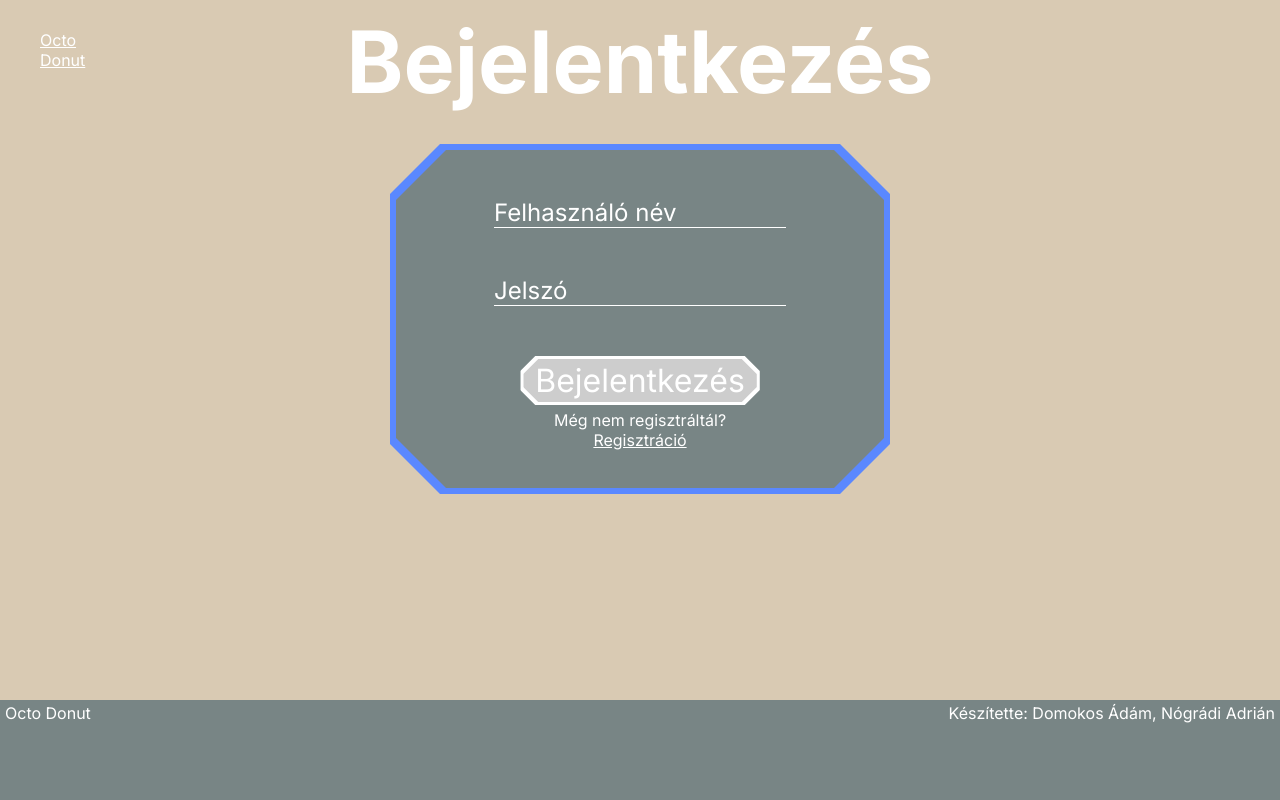
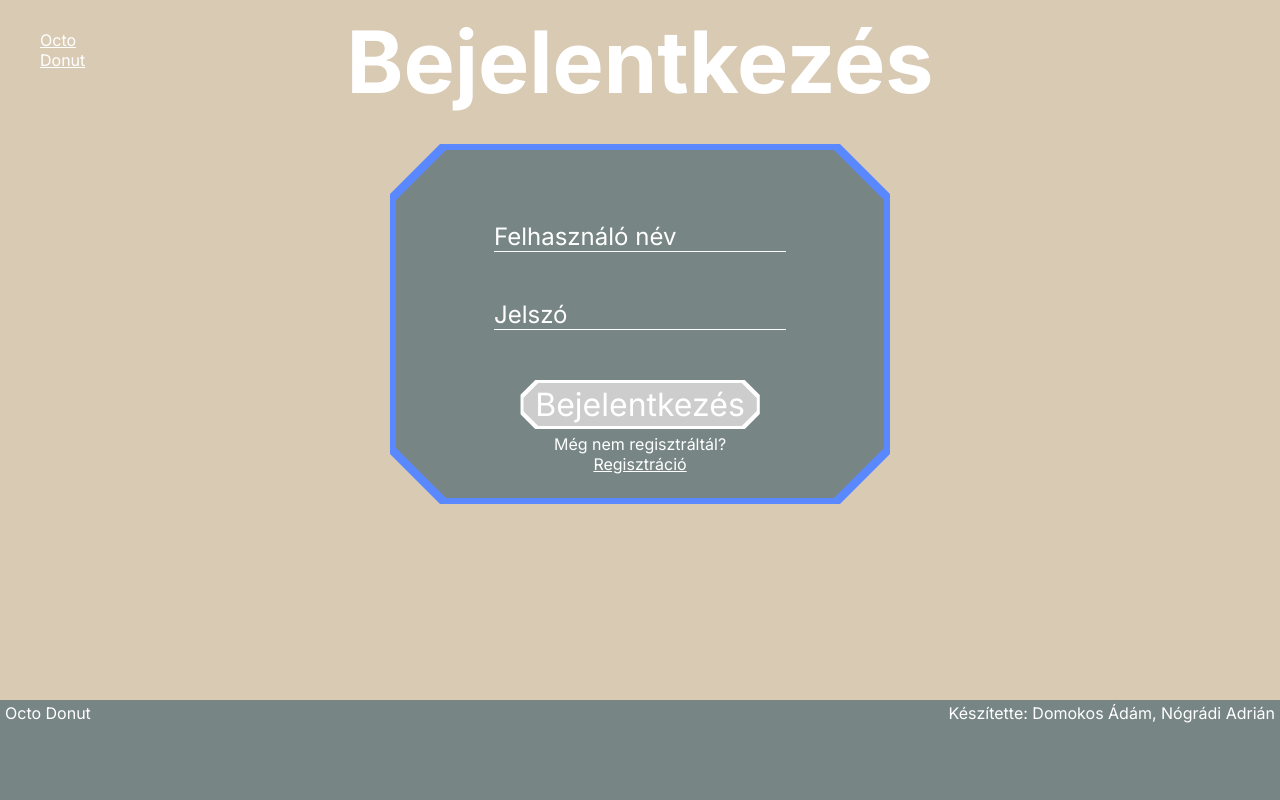
Before and after one commit to DAdam03/WebTervOldal, a PHP site: page /login.html in a window 1280 px wide. Run offline with PHP 8.4, Linux system fonts and the light colour scheme.

Commit message:
Update login.css
javitas

```diff
--- a/login.css
+++ b/login.css
@@ -57,8 +57,9 @@ main {
     --border-size: 6px;
     --border-color: #5A88FF;
 
-    width: min(100%, 500px); height: 350px;
+    width: min(100%, 500px);
     margin: auto;
+    padding: 30px !important;
 }
 
 h1 {
```
